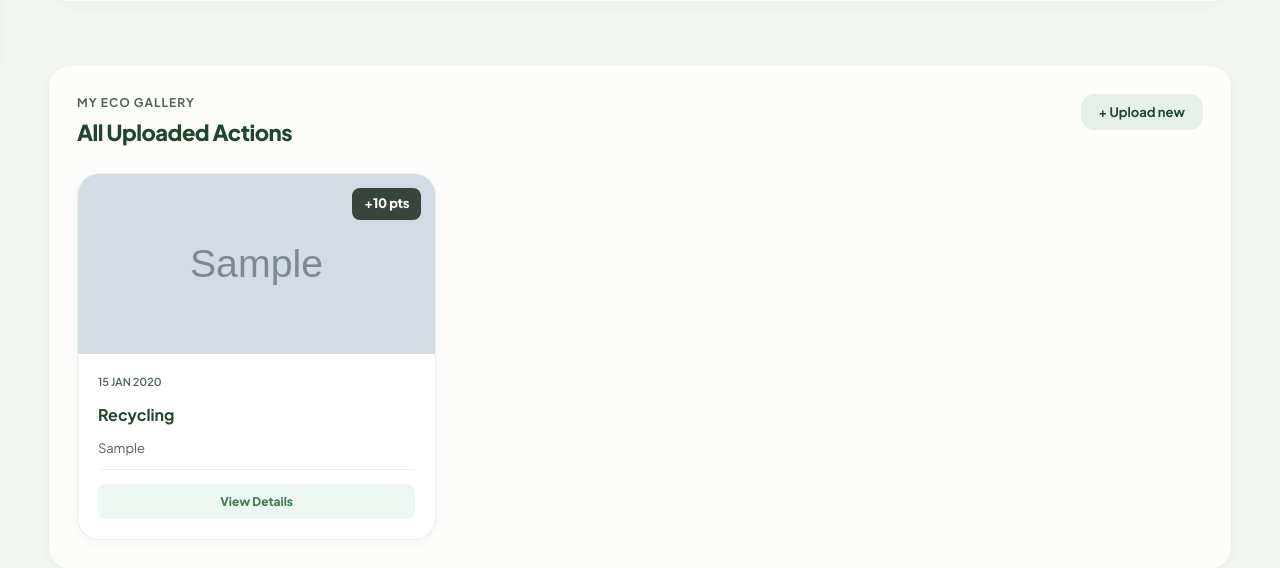
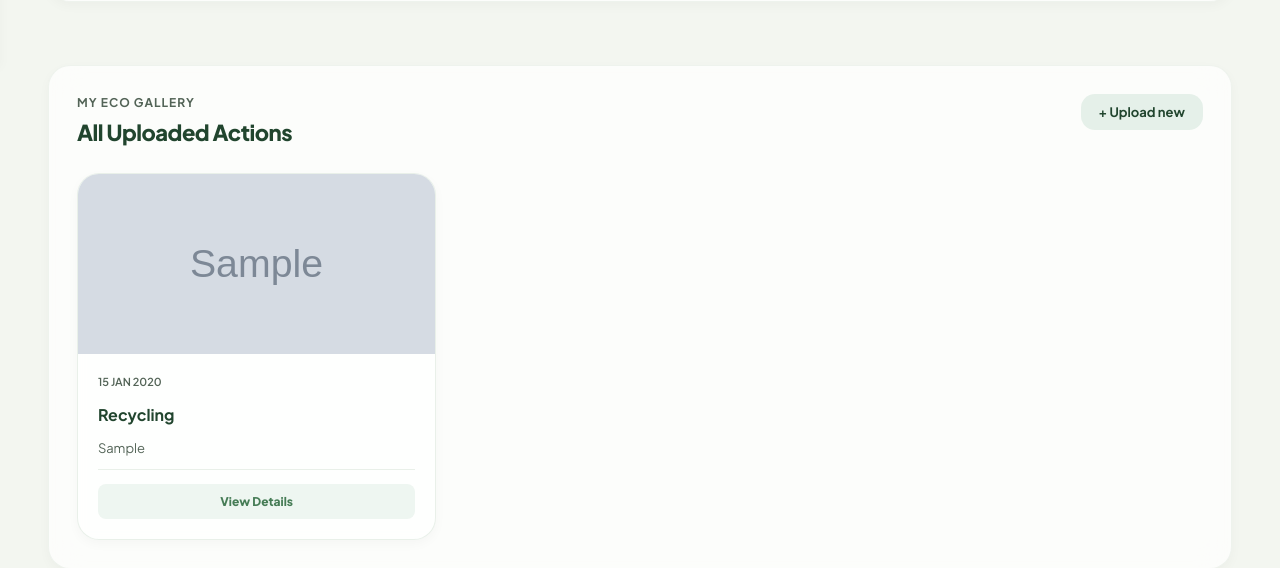
Before and after one commit to minhhuy2409/ECOTRACKER, a Django app: page /progress/ in a window 1280 px wide. Shown: the part 736-1304 px from the top of the page. Run offline with Django 5.2, Linux system fonts and the light colour scheme; a user stored in the database is signed in; tables that the repository leaves empty hold one stand-in row (values such as "Sample post"); grey boxes marked "Sample" are stand-in pictures; some libraries are stand-ins or nearby versions.

Commit message:
feat: hide individual action point tags from grid and list cards

```diff
--- a/eco_tracker/templates/components/recent_actions.html
+++ b/eco_tracker/templates/components/recent_actions.html
@@ -25,8 +25,6 @@
                 <p>{{ action.caption }}</p>
                 <small>{{ action.created_at|date:"d M Y, H:i" }}</small>
             </div>
-
-            <strong>+{{ action.points }} {% if current_lang == 'vi' %}điểm{% else %}pts{% endif %}</strong>
         </div>
         {% empty %}
         {% include "components/empty_state.html" with icon="📸" title=t.no_recent_actions|default:"No recent actions" message=t.no_recent_actions_message|default:"Upload your first eco action to start earning points." button_url="/upload/" button_text=t.share_action|default:"Upload Action" %}
--- a/eco_tracker/templates/pages/delete_action.html
+++ b/eco_tracker/templates/pages/delete_action.html
@@ -20,7 +20,6 @@
         <div>
             <h3>{{ t|translate_key:eco_action.get_category_display }}</h3>
             <p>{{ eco_action.caption }}</p>
-            <strong>+{{ eco_action.points }} {% if current_lang == 'vi' %}điểm{% else %}pts{% endif %}</strong>
         </div>
     </div>
 
--- a/eco_tracker/templates/pages/eco_feed.html
+++ b/eco_tracker/templates/pages/eco_feed.html
@@ -53,8 +53,6 @@
                             <span class="gallery-points-tag" style="top: 16px; right: 16px; background: var(--primary-glow); color: var(--primary); font-weight: 800;">⏱️ {% if current_lang == 'vi' %}Đang phân tích...{% else %}AI analyzing...{% endif %}</span>
                         {% elif action.ai_status == 'rejected' %}
                             <span class="gallery-points-tag" style="top: 16px; right: 16px; background: rgba(220,53,69,0.15); color: #dc3545; font-weight: 800;">❌ {% if current_lang == 'vi' %}Bị từ chối{% else %}Rejected{% endif %}</span>
-                        {% else %}
-                            <span class="gallery-points-tag" style="top: 16px; right: 16px;">+{{ action.points }} {% if current_lang == 'vi' %}điểm{% else %}pts{% endif %}</span>
                         {% endif %}
                     </div>
                 {% endif %}
--- a/eco_tracker/templates/pages/my_progress.html
+++ b/eco_tracker/templates/pages/my_progress.html
@@ -80,8 +80,6 @@
                     <span class="gallery-points-tag" style="background: var(--primary-glow); color: var(--primary); font-weight: 800;">⏱️ {% if current_lang == 'vi' %}Chờ duyệt{% else %}Pending{% endif %}</span>
                 {% elif action.ai_status == 'rejected' %}
                     <span class="gallery-points-tag" style="background: rgba(220,53,69,0.15); color: #dc3545; font-weight: 800;">❌ {% if current_lang == 'vi' %}Từ chối{% else %}Rejected{% endif %}</span>
-                {% else %}
-                    <span class="gallery-points-tag">+{{ action.points }} {% if current_lang == 'vi' %}điểm{% else %}pts{% endif %}</span>
                 {% endif %}
             </div>
 
@@ -115,7 +113,6 @@
         <div id="actionModalImageWrapper" style="width: 100%; height: 260px; border-radius: var(--radius-md); overflow: hidden; border: 1px solid var(--border); background: var(--bg); margin-bottom: 18px; position: relative;">
             <img id="actionModalImage" src="" alt="" style="width: 100%; height: 100%; object-fit: cover; display: block;">
             <div id="actionModalImagePlaceholder" style="width: 100%; height: 100%; display: none; place-items: center; justify-content: center; font-size: 48px; background: var(--primary-light);">🌱</div>
-            <span id="actionModalPoints" class="gallery-points-tag" style="top: 14px; right: 14px; position: absolute;">+0 pts</span>
         </div>
 
         <!-- Details -->
@@ -467,7 +464,6 @@ function openActionDetails(imgUrl, category, caption, points, date, aiStatus, ai
     }
 
     const activeLang = "{{ current_lang }}";
-    document.getElementById("actionModalPoints").textContent = aiStatus === 'pending' ? '⏱️ AI' : (aiStatus === 'rejected' ? '❌ AI' : `+${points} ` + (activeLang === 'vi' ? 'điểm' : 'pts'));
     document.getElementById("actionModalCategory").textContent = aiStatus === 'pending' ? (activeLang === 'vi' ? 'Đang chờ' : 'Pending') : (aiStatus === 'rejected' ? (activeLang === 'vi' ? 'Bị từ chối' : 'Rejected') : category);
     document.getElementById("actionModalDate").textContent = date;
     document.getElementById("actionModalCaption").textContent = caption;
--- a/eco_tracker/templates/pages/profile.html
+++ b/eco_tracker/templates/pages/profile.html
@@ -293,7 +293,6 @@
                 <div class="profile-action-info">
                     <h4>{{ action.get_category_display }}</h4>
                     <p>{{ action.caption }}</p>
-                    <strong>+{{ action.points }} {% if current_lang == 'vi' %}điểm{% else %}pts{% endif %}</strong>
                 </div>
             </div>
         {% empty %}
```
